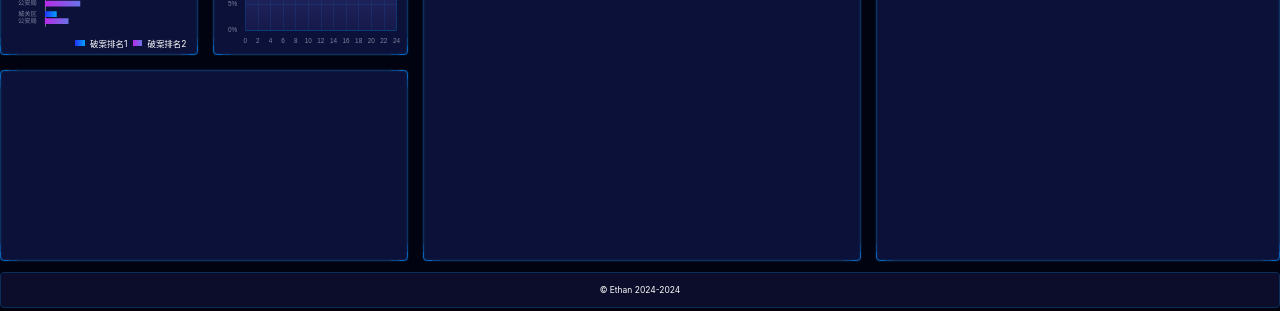
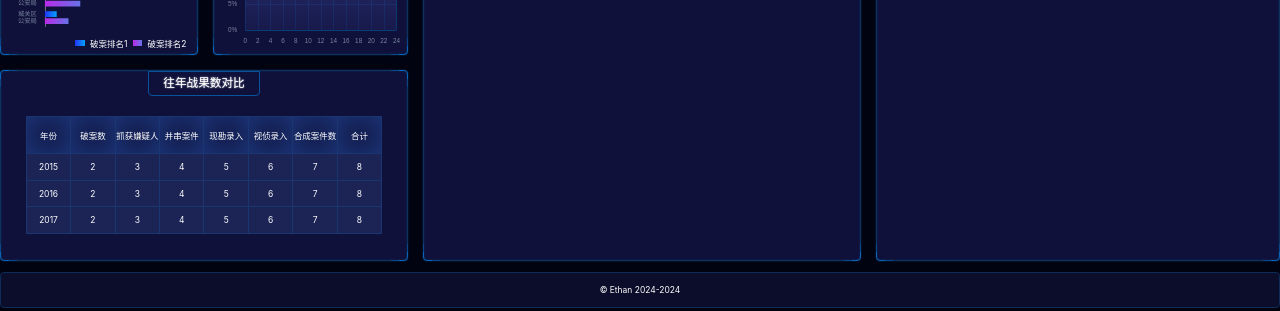
Before and after one commit to zealer-young/zealer-young-Large-Screen, a React (Vite) app: page /#/ in a window 1280 px wide. Shown: the part 451-762 px from the top of the page. Built offline with nearby package versions, Linux system fonts and the light colour scheme.

Commit message:
制作 Chart5

```diff
--- /dev/null
+++ b/src/components/chart-5.tsx
@@ -0,0 +1,29 @@
+
+import React from 'react';
+
+export const Chart5 = () => {
+  return (
+      <div className="战果">
+        <h2>往年战果数对比</h2>
+        <table>
+          <thead>
+          <tr>
+            <th>年份</th><th>破案数</th><th>抓获嫌疑人</th><th>并串案件</th><th>现勘录入</th>
+            <th>视侦录入</th><th>合成案件数</th><th>合计</th>
+          </tr>
+          </thead>
+          <tbody>
+          <tr>
+            <td>2015</td><td>2</td><td>3</td><td>4</td><td>5</td><td>6</td><td>7</td><td>8</td>
+          </tr>
+          <tr>
+            <td>2016</td><td>2</td><td>3</td><td>4</td><td>5</td><td>6</td><td>7</td><td>8</td>
+          </tr>
+          <tr>
+            <td>2017</td><td>2</td><td>3</td><td>4</td><td>5</td><td>6</td><td>7</td><td>8</td>
+          </tr>
+          </tbody>
+        </table>
+      </div>
+  );
+};
--- a/src/pages/home.scss
+++ b/src/pages/home.scss
@@ -1,3 +1,4 @@
+
 @import "../shared/helper";
 
 .home {flex: 1;display: flex;flex-direction: column;
@@ -36,7 +37,7 @@
       border-radius: 4px;
       position: relative;
       box-shadow: 0 0 2px 0 #0e325f, inset 0 0 2px 0 #0e325f;
-      background: #0c1139;
+      background: #0f113a;
       &::before {
         content: '';
         position: absolute;
@@ -76,7 +77,7 @@
     > .section5 {
       grid-area: box5;
     }
-    .管辖统计, .破获排名, .发案趋势, .案发时段 {
+    .管辖统计, .破获排名, .发案趋势, .案发时段, .战果 {
       height: px(315);
       display: flex;
       flex-direction: column;
@@ -98,6 +99,27 @@
     }
     .发案趋势, .案发时段 {
       height: px(363);
+    }
+    .战果 {
+      > table {
+        margin-top: px(38);
+        border-collapse: collapse;
+        th, td {
+          border: 1px solid #1a3671;
+        }
+        thead {
+          th {
+            height: px(70);
+            box-shadow: inset 0 0 px(60) 0 #1f3d85;
+          }
+        }
+        tbody {
+          td {height: px(50); width: px(84);
+            background: #1c2456;
+          }
+
+        }
+      }
     }
     .破获排名 {
       height: px(423);
--- a/src/pages/home.tsx
+++ b/src/pages/home.tsx
@@ -6,6 +6,7 @@
 import {Chart2} from '../components/chart-2';
 import {Chart3} from '../components/chart-3';
 import {Chart4} from '../components/chart-4';
+import {Chart5} from '../components/chart-5';
 
 export const Home = () => {
   const year = new Date().getFullYear();
@@ -21,7 +22,9 @@
             <Chart3/>
             <Chart4/>
           </section>
-          <section className="bordered section3"></section>
+          <section className="bordered section3">
+            <Chart5/>
+          </section>
           <section className="bordered section4"></section>
           <section className="bordered section5"></section>
         </main>
```
